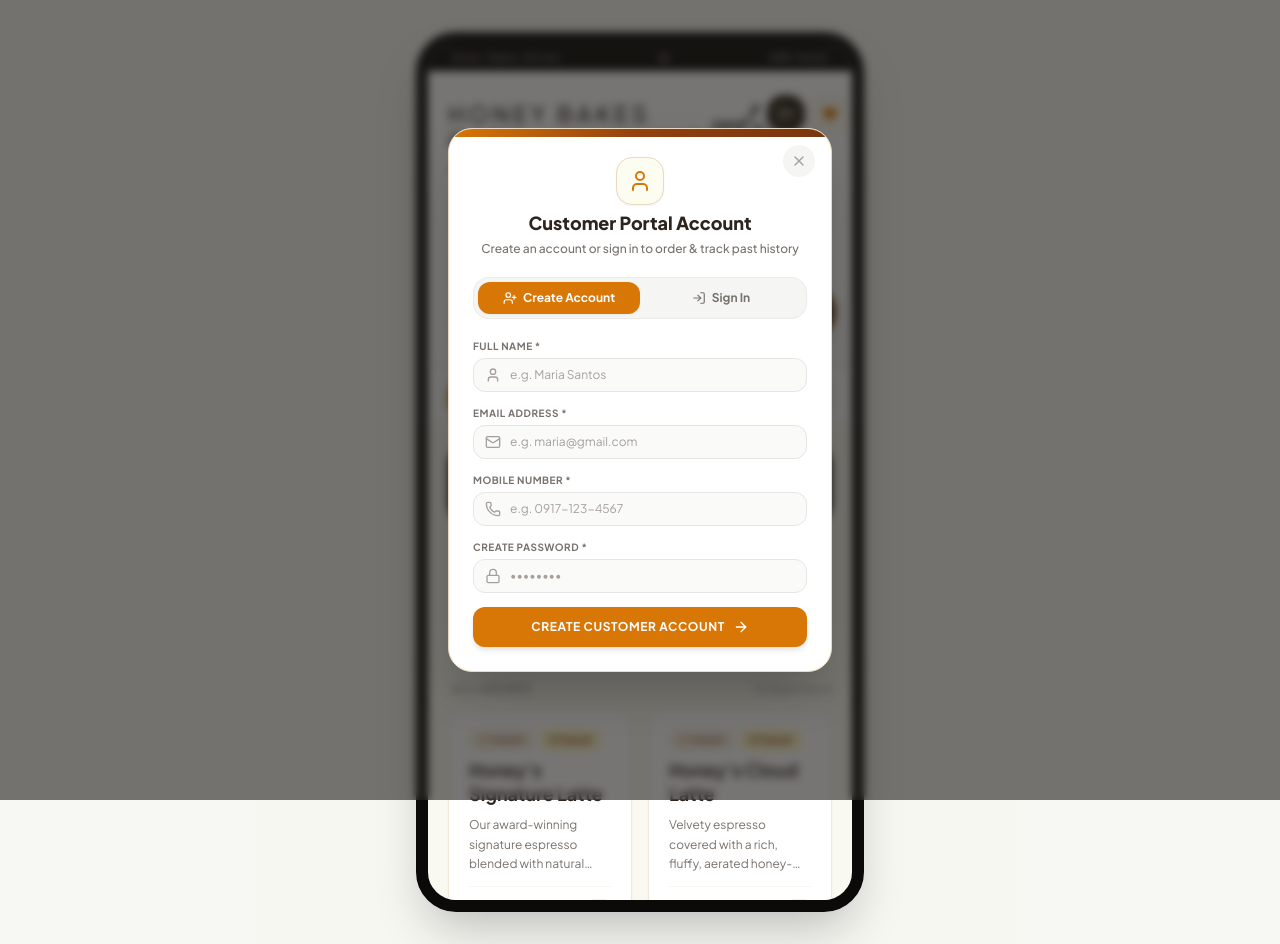
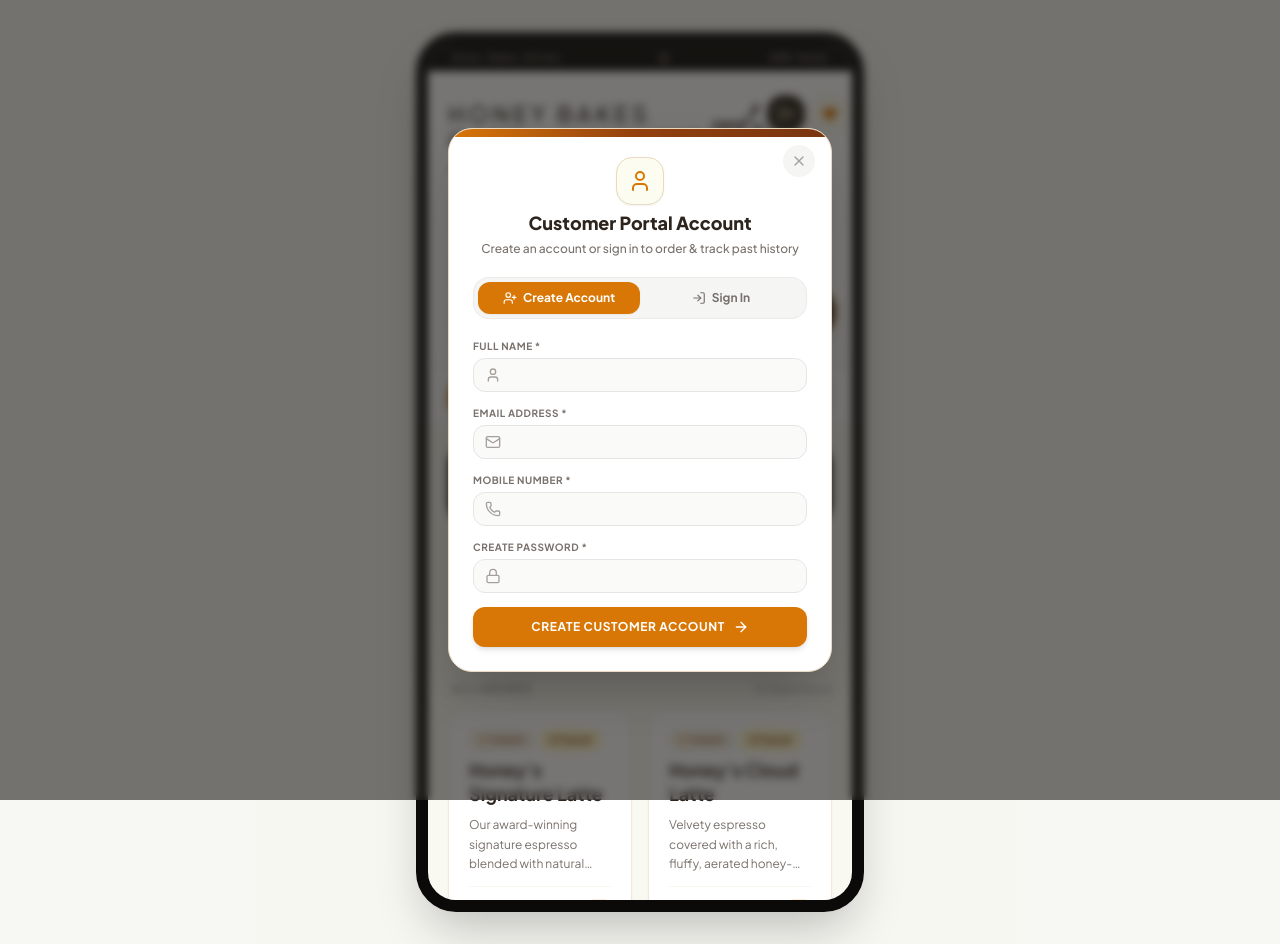
Before and after one commit to C0laaa/HB-Amulung2, a React (Vite) app: page / in a window 1280 px wide. Both pictures are taken after a click on the button 640 px from the left and 415 px from the top of the page. Built offline with nearby package versions, Linux system fonts and the light colour scheme; no server answers; the database is empty.

Commit message:
Update CustomerAccountModal.tsx

```diff
--- a/src/components/CustomerAccountModal.tsx
+++ b/src/components/CustomerAccountModal.tsx
@@ -356,7 +356,7 @@ export default function CustomerAccountModal({
                     <Lock className="absolute left-3 top-1/2 -translate-y-1/2 w-3.5 h-3.5 text-stone-400" />
                     <input
                       type={showNewPass ? 'text' : 'password'}
-                      placeholder="Enter new password"
+                      placeholder=""
                       value={newPassword}
                       onChange={(e) => setNewPassword(e.target.value)}
                       className="w-full pl-8 pr-8 py-2 bg-white border border-stone-200 rounded-xl text-xs font-bold text-brand-dark focus:outline-none focus:border-brand-gold transition-all"
@@ -379,7 +379,7 @@ export default function CustomerAccountModal({
                     <Lock className="absolute left-3 top-1/2 -translate-y-1/2 w-3.5 h-3.5 text-stone-400" />
                     <input
                       type={showConfirmPass ? 'text' : 'password'}
-                      placeholder="Confirm new password"
+                      placeholder=""
                       value={confirmPassword}
                       onChange={(e) => setConfirmPassword(e.target.value)}
                       className="w-full pl-8 pr-8 py-2 bg-white border border-stone-200 rounded-xl text-xs font-bold text-brand-dark focus:outline-none focus:border-brand-gold transition-all"
@@ -513,7 +513,7 @@ export default function CustomerAccountModal({
                   <input
                     type="text"
                     required
-                    placeholder="e.g. Maria Santos"
+                    placeholder=""
                     value={name}
                     onChange={(e) => setName(e.target.value)}
                     className="w-full pl-9 pr-3 py-2 bg-stone-50 border border-stone-200 rounded-xl text-xs font-bold text-brand-dark focus:outline-none focus:border-brand-gold focus:bg-white transition-all placeholder:font-normal placeholder:text-stone-400"
@@ -531,7 +531,7 @@ export default function CustomerAccountModal({
                   <input
                     type="email"
                     required
-                    placeholder="e.g. maria@gmail.com"
+                    placeholder=""
                     value={email}
                     onChange={(e) => setEmail(e.target.value)}
                     className="w-full pl-9 pr-3 py-2 bg-stone-50 border border-stone-200 rounded-xl text-xs font-bold text-brand-dark focus:outline-none focus:border-brand-gold focus:bg-white transition-all placeholder:font-normal placeholder:text-stone-400"
@@ -549,7 +549,7 @@ export default function CustomerAccountModal({
                   <input
                     type="tel"
                     required
-                    placeholder="e.g. 0917-123-4567"
+                    placeholder=""
                     value={phone}
                     onChange={(e) => setPhone(e.target.value)}
                     className="w-full pl-9 pr-3 py-2 bg-stone-50 border border-stone-200 rounded-xl text-xs font-bold text-brand-dark focus:outline-none focus:border-brand-gold focus:bg-white transition-all placeholder:font-normal placeholder:text-stone-400"
@@ -567,7 +567,7 @@ export default function CustomerAccountModal({
                   <input
                     type="password"
                     required
-                    placeholder="••••••••"
+                    placeholder=""
                     value={password}
                     onChange={(e) => setPassword(e.target.value)}
                     className="w-full pl-9 pr-3 py-2 bg-stone-50 border border-stone-200 rounded-xl text-xs font-bold text-brand-dark focus:outline-none focus:border-brand-gold focus:bg-white transition-all placeholder:font-normal placeholder:text-stone-400"
@@ -615,7 +615,7 @@ export default function CustomerAccountModal({
                   <input
                     type="text"
                     required
-                    placeholder="maria@gmail.com"
+                    placeholder=""
                     value={email}
                     onChange={(e) => setEmail(e.target.value)}
                     className="w-full pl-9 pr-3 py-2.5 bg-stone-50 border border-stone-200 rounded-xl text-xs font-bold text-brand-dark focus:outline-none focus:border-brand-gold focus:bg-white transition-all placeholder:font-normal placeholder:text-stone-400"
@@ -633,7 +633,7 @@ export default function CustomerAccountModal({
                   <input
                     type="password"
                     required
-                    placeholder="••••••••"
+                    placeholder=""
                     value={password}
                     onChange={(e) => setPassword(e.target.value)}
                     className="w-full pl-9 pr-3 py-2.5 bg-stone-50 border border-stone-200 rounded-xl text-xs font-bold text-brand-dark focus:outline-none focus:border-brand-gold focus:bg-white transition-all placeholder:font-normal placeholder:text-stone-400"
```
